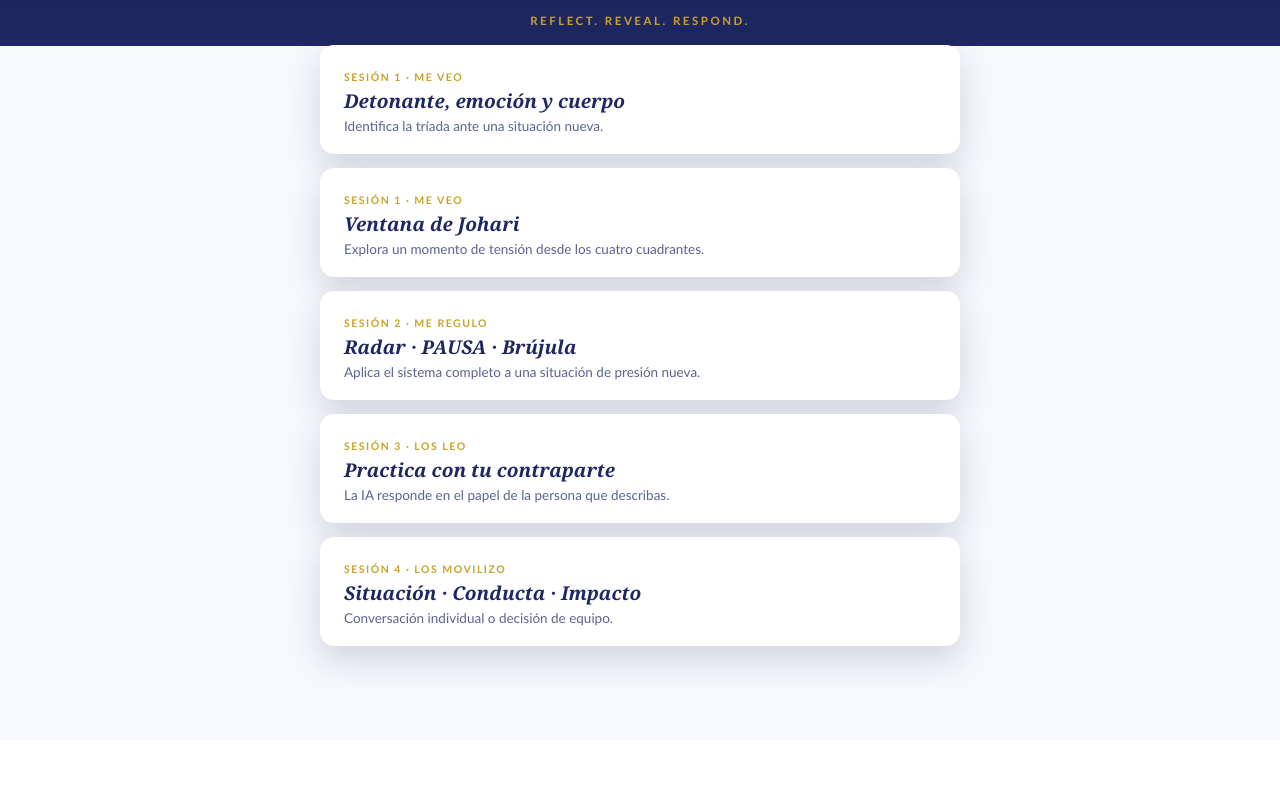
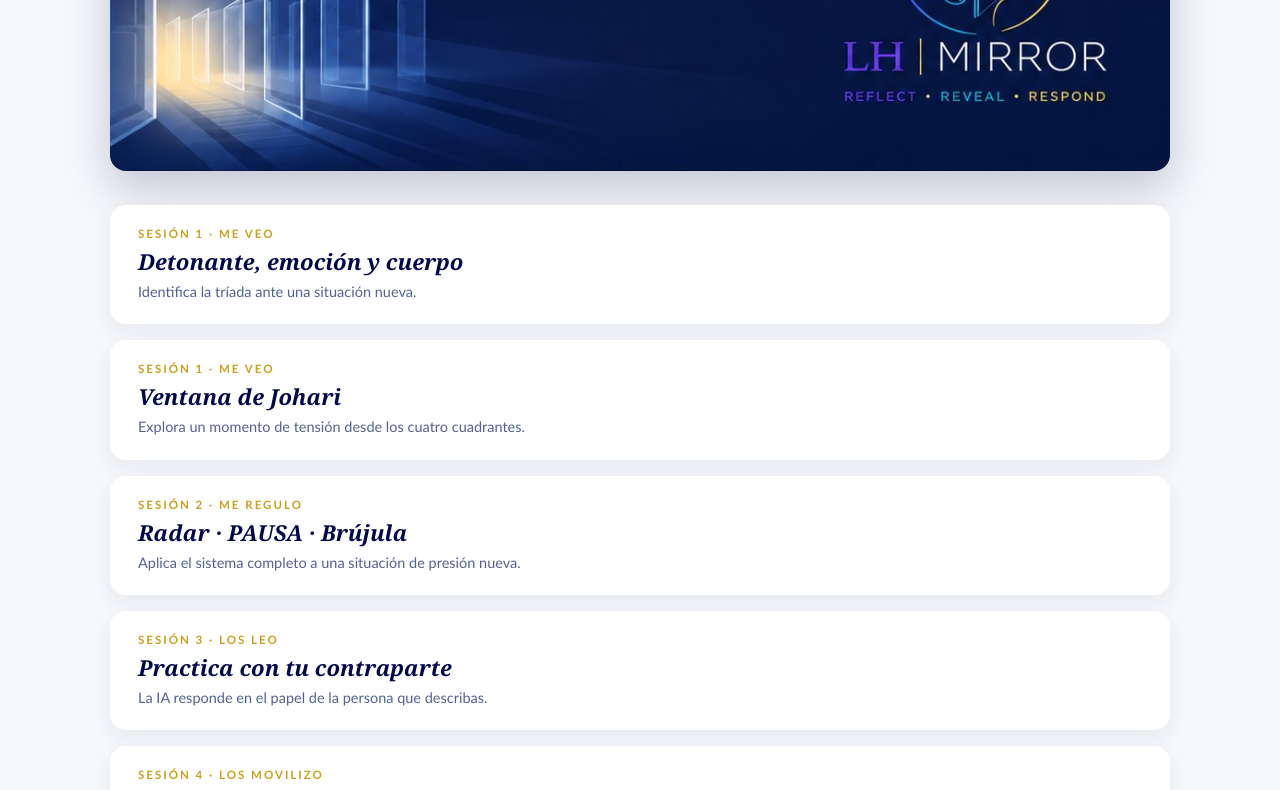
Before and after one commit to fhaidacher/simulador-laura, a website: page public/index.html in a window 1280 px wide. Shown: the part 214-1004 px from the top of the page. Before the commit the page ends 954 px from the top, so only its background shows below. Drawn offline with Linux system fonts and the light colour scheme.

Commit message:
Add files via upload

```diff
--- a/public/index.html
+++ b/public/index.html
@@ -5,65 +5,112 @@
 <meta name="viewport" content="width=device-width, initial-scale=1.0">
 <title>LH Mirror · Liderarme para poder liderar</title>
 <style>
-  :root { --navy:#1E2761; --navy-deep:#171d4d; --ice:#CADCFC; --copper:#C9A227; --card:#F4F6FC; --muted:#5A6390; --white:#FFFFFF; }
+  :root {
+    --navy-title: #00084D;
+    --copper: #C9A11D;
+    --page-bg: #F7F8FC;
+    --muted: #516294;
+    --white: #FFFFFF;
+  }
   * { box-sizing: border-box; }
   body {
     margin: 0;
-    background: linear-gradient(180deg, var(--navy-deep) 0%, var(--navy) 260px, #F7F8FC 260px, #F7F8FC 100%);
+    background: var(--page-bg);
     font-family: Calibri, "Segoe UI", Arial, sans-serif;
-    color: #222437; min-height: 100vh; display: flex; justify-content: center;
-    padding: 50px 20px 80px;
+    color: #222437;
+    min-height: 100vh;
   }
-  .wrap { width: 100%; max-width: 640px; }
-  .eyebrow { text-align: center; color: var(--ice); font-size: 12px; font-weight: 700; letter-spacing: 3px; text-transform: uppercase; margin-bottom: 14px; }
-  h1 { font-family: Cambria, Georgia, serif; font-style: italic; font-weight: 700; color: var(--white); text-align: center; font-size: 32px; margin: 0 0 34px; }
-  .card {
-    display: block; text-decoration: none; color: inherit;
-    background: var(--white); border-radius: 14px; box-shadow: 0 14px 32px rgba(23,29,77,0.16);
-    padding: 20px 24px; margin-bottom: 14px; transition: transform 0.12s ease;
+  .hero-wrap {
+    max-width: 1100px;
+    margin: 0 auto;
+    padding: 28px 20px 0;
   }
-  .card:hover { transform: translateY(-2px); }
-  .card .tag { font-size: 10.5px; font-weight: 700; letter-spacing: 1.5px; color: var(--copper); text-transform: uppercase; }
-  .card h2 { font-family: Cambria, Georgia, serif; font-style: italic; font-size: 19px; margin: 4px 0 4px; color: var(--navy); }
-  .card p { font-size: 13.5px; color: var(--muted); margin: 0; }
-
-  .logo-mark { display: flex; justify-content: center; margin-bottom: 14px; }
-  .tm { font-size: 0.45em; vertical-align: super; }
-  .tagline { text-align: center; color: var(--copper); font-size: 11.5px; font-weight: 700; letter-spacing: 2.5px; text-transform: uppercase; margin: -4px 0 18px; }
+  .hero-img {
+    width: 100%;
+    display: block;
+    border-radius: 16px;
+    box-shadow: 0 18px 46px rgba(10, 15, 60, 0.22);
+  }
+  .cards {
+    max-width: 1100px;
+    margin: 0 auto;
+    padding: 34px 20px 70px;
+  }
+  a.card {
+    display: block;
+    text-decoration: none;
+    color: inherit;
+    background: var(--white);
+    border-radius: 16px;
+    box-shadow: 0 8px 22px rgba(20, 30, 80, 0.07);
+    padding: 22px 28px;
+    margin-bottom: 16px;
+    transition: transform 0.14s ease, box-shadow 0.14s ease;
+  }
+  a.card:hover {
+    transform: translateY(-2px);
+    box-shadow: 0 14px 30px rgba(20, 30, 80, 0.12);
+  }
+  .card .kicker {
+    font-size: 11.5px;
+    font-weight: 700;
+    letter-spacing: 2px;
+    color: var(--copper);
+    text-transform: uppercase;
+    margin-bottom: 6px;
+  }
+  .card h2 {
+    font-family: Cambria, Georgia, serif;
+    font-style: italic;
+    font-weight: 700;
+    font-size: 22px;
+    color: var(--navy-title);
+    margin: 0 0 6px;
+  }
+  .card p {
+    font-size: 14.5px;
+    color: var(--muted);
+    margin: 0;
+    line-height: 1.4;
+  }
+  @media (max-width: 560px) {
+    .card h2 { font-size: 19px; }
+  }
 </style>
 </head>
 <body>
-<div class="wrap">
-  <div class="eyebrow">Liderarme para poder liderar</div>
-  <div class="logo-mark"><img src="/lh-mirror-icon.png" alt="LH Mirror" style="width:76px;height:auto;display:block;"></div>
-  <h1>LH Mirror<span class="tm">™</span></h1>
-  <div class="tagline">Reflect. Reveal. Respond.</div>
 
+  <div class="hero-wrap">
+    <img class="hero-img" src="/hero.jpg" alt="LH Mirror · Liderarme para poder liderar · Reflect. Reveal. Respond.">
+  </div>
+
+  <div class="cards">
     <a class="card" href="/sesion1.html">
-    <span class="tag">Sesión 1 · Me veo</span>
+      <div class="kicker">Sesión 1 · Me veo</div>
       <h2>Detonante, emoción y cuerpo</h2>
       <p>Identifica la tríada ante una situación nueva.</p>
     </a>
     <a class="card" href="/johari.html">
-    <span class="tag">Sesión 1 · Me veo</span>
+      <div class="kicker">Sesión 1 · Me veo</div>
       <h2>Ventana de Johari</h2>
       <p>Explora un momento de tensión desde los cuatro cuadrantes.</p>
     </a>
     <a class="card" href="/sesion2.html">
-    <span class="tag">Sesión 2 · Me regulo</span>
+      <div class="kicker">Sesión 2 · Me regulo</div>
       <h2>Radar · PAUSA · Brújula</h2>
       <p>Aplica el sistema completo a una situación de presión nueva.</p>
     </a>
     <a class="card" href="/sesion3.html">
-    <span class="tag">Sesión 3 · Los leo</span>
+      <div class="kicker">Sesión 3 · Los leo</div>
       <h2>Practica con tu contraparte</h2>
       <p>La IA responde en el papel de la persona que describas.</p>
     </a>
     <a class="card" href="/sesion4.html">
-    <span class="tag">Sesión 4 · Los movilizo</span>
+      <div class="kicker">Sesión 4 · Los movilizo</div>
       <h2>Situación · Conducta · Impacto</h2>
       <p>Conversación individual o decisión de equipo.</p>
     </a>
   </div>
+
 </body>
 </html>
```
Also changed, not shown: public/hero.jpg (added), public/lh-mirror-icon.png. Lines whose indentation alone changed are shown as unchanged.
